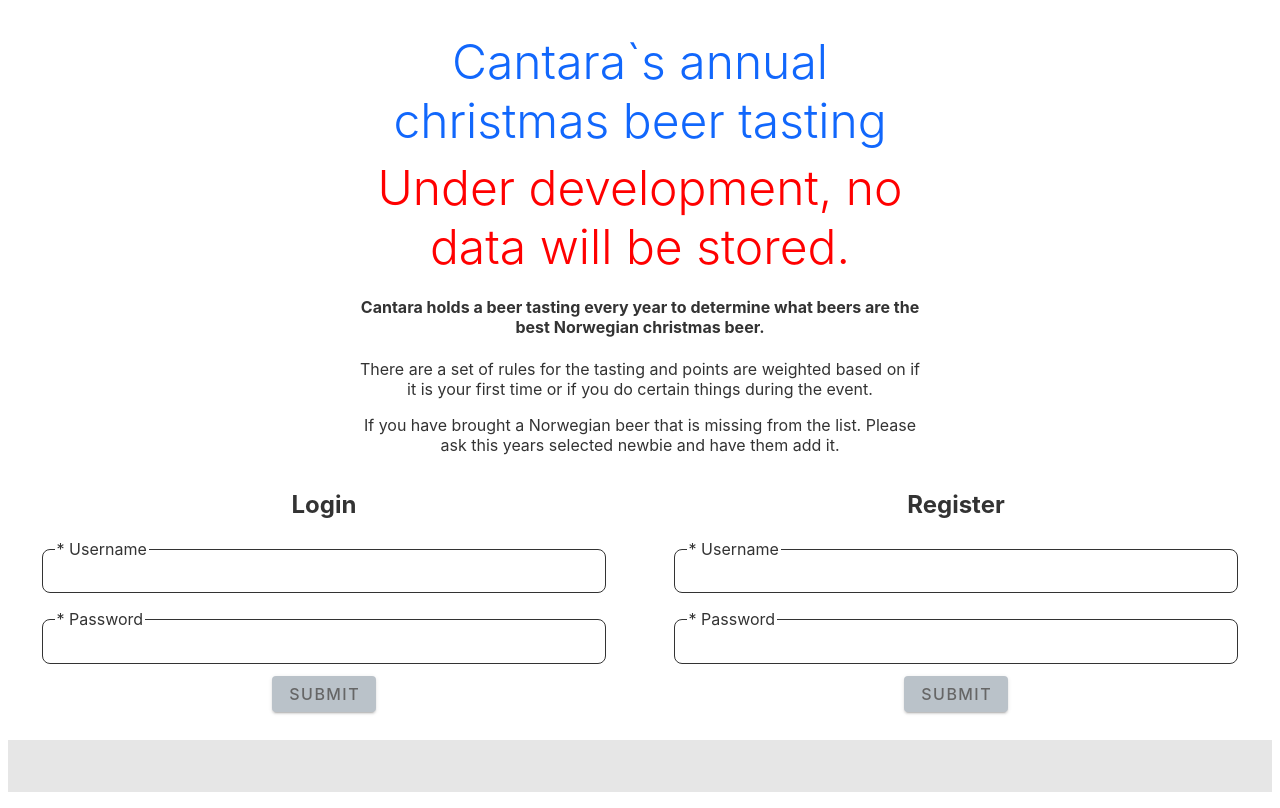
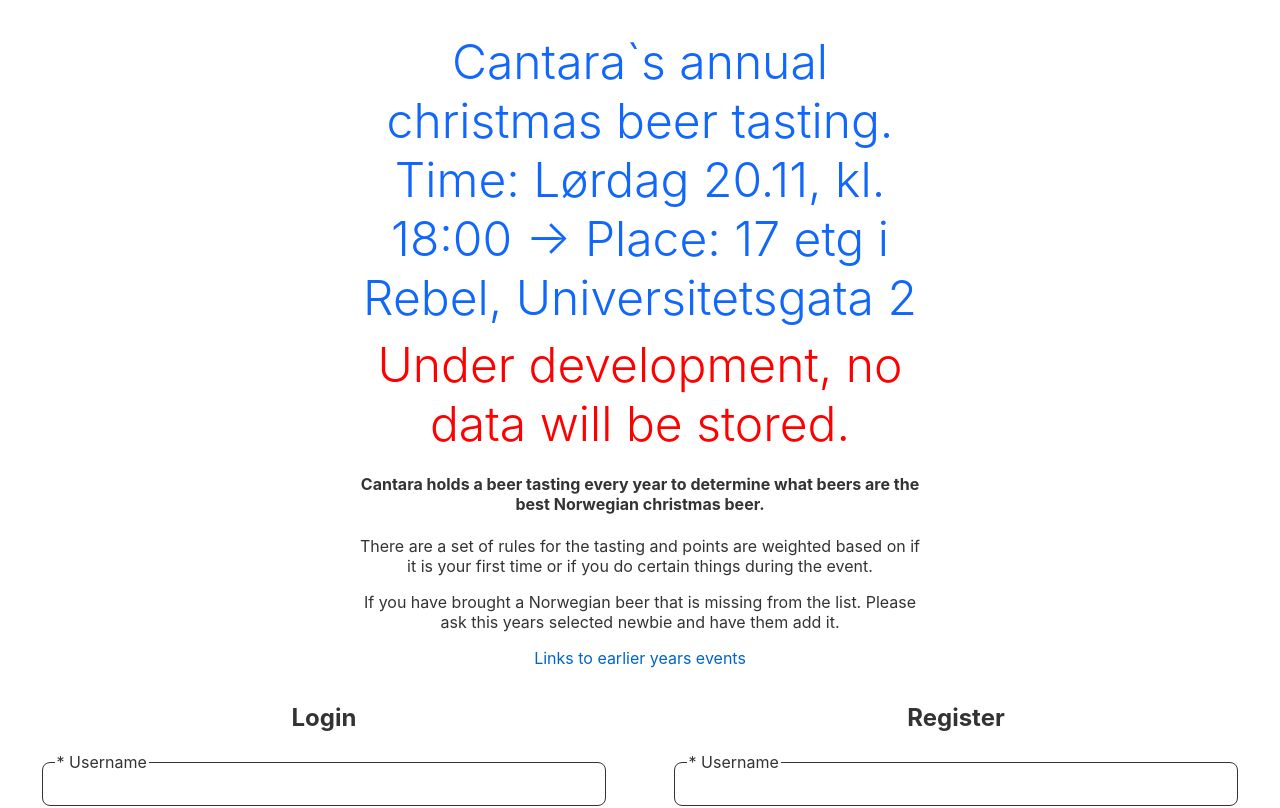
Before and after one commit to Cantara/cantara-annual-christmasbeer, a Svelte app in the folder frontend/: page / in a window 1280 px wide. Shown: the top 808 px of the page. Built offline with nearby package versions, Linux system fonts and the light colour scheme.

Commit message:
Update index.svelte
added some more info on the event

```diff
--- a/frontend/src/routes/index.svelte
+++ b/frontend/src/routes/index.svelte
@@ -18,11 +18,12 @@
 
 <div class="content flex">
   <div class="item">
-    <h1>Cantara`s annual christmas beer tasting</h1>
+    <h1>Cantara`s annual christmas beer tasting.  Time: Lørdag 20.11, kl. 18:00 ->   Place: 17 etg i Rebel, Universitetsgata 2</h1>
     <h1 style="color: red">Under development, no data will be stored.</h1>
     <h4 style="text-align: center;">Cantara holds a beer tasting every year to determine what beers are the best Norwegian christmas beer.</h4>
     <p style="text-align: center;">There are a set of rules for the tasting and points are weighted based on if it is your first time or if you do certain things during the event.</p>
     <p style="text-align: center;">If you have brought a Norwegian beer that is missing from the list. Please ask this years selected newbie and have them add it.</p>
+	  <p style="text-align: center;"><a href="https://wiki.cantara.no/display/puben/Puben+Home">Links to earlier years events</a></p>
   </div>
   {#if (!loggedInn)}
   <div class="new_line"/>
```
